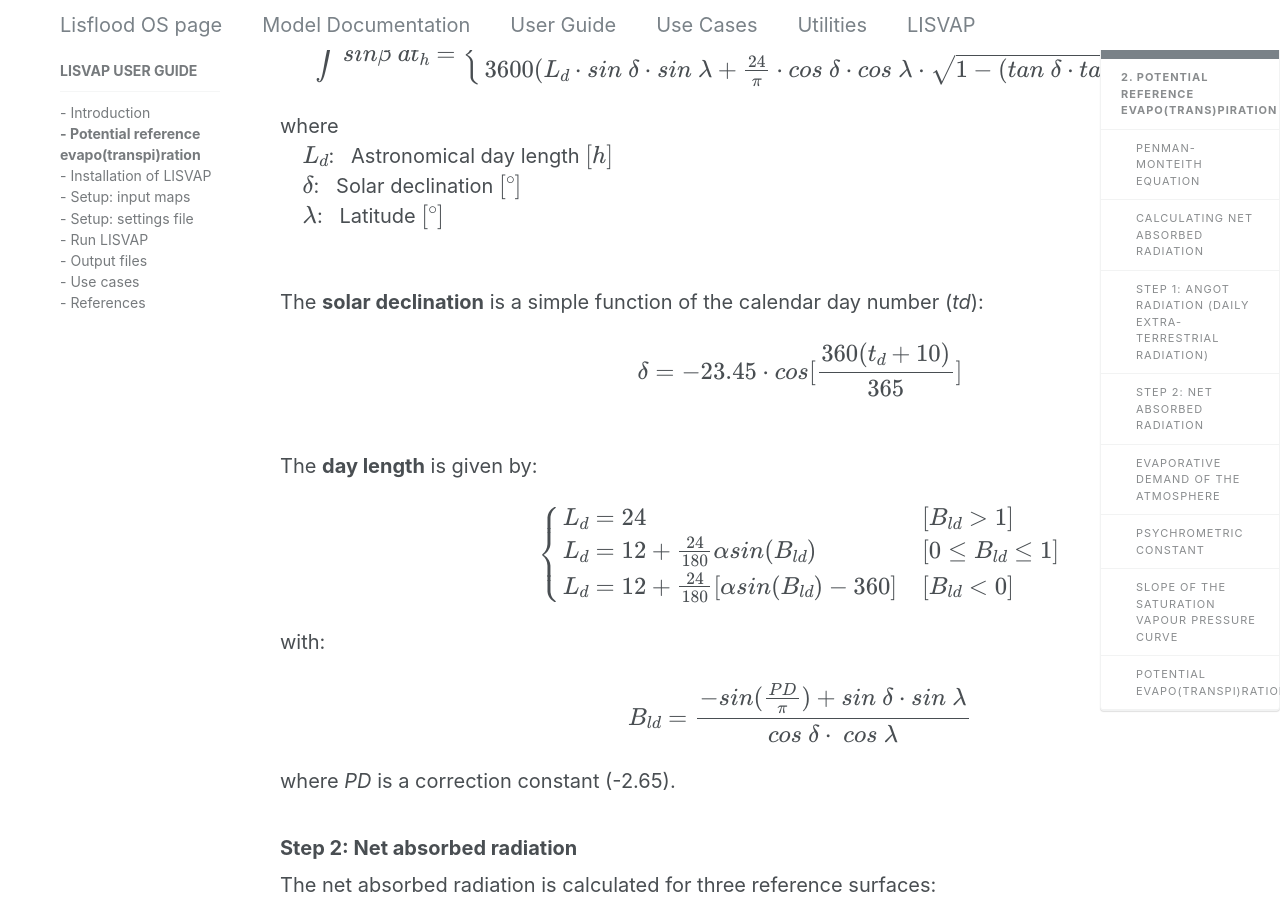
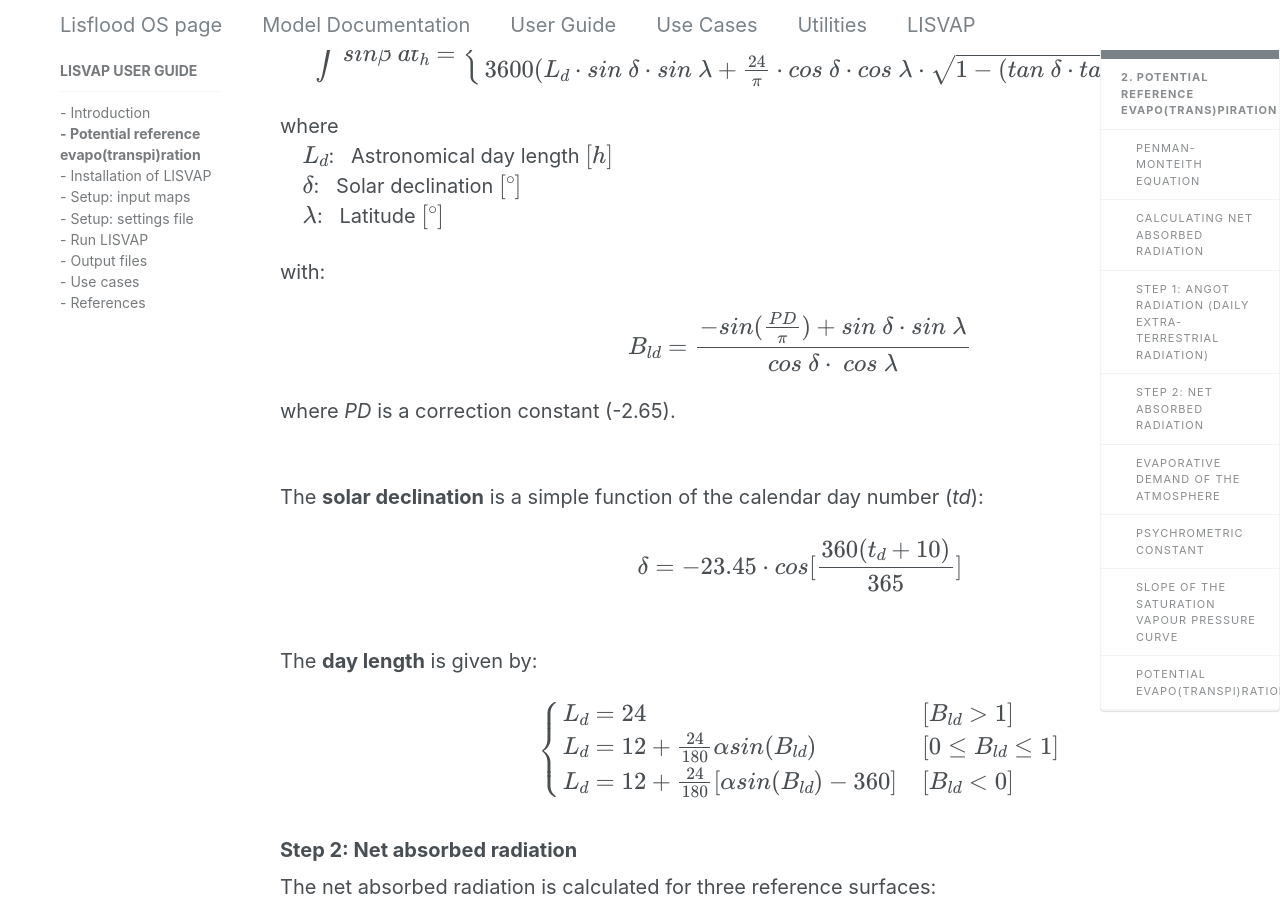
Before and after one commit to ec-jrc/lisflood-lisvap, a Jekyll site: the page built from 2_LISVAP_evaporation/index.md, in a window 1280 px wide and 900 px high, scrolled down 3284 px. Built offline with Jekyll 4.4.1, drawn with Linux system fonts in a browser that asks for light colours; nearby versions of some CDN libraries; our own code applies the rules of GitHub Pages for plain Markdown files; formulas are drawn with MathJax 3; some of the changed lines change nothing that is shown.

Commit message:
Move the definition of Bld closer to its first use.

```diff
--- a/2_LISVAP_evaporation/index.md
+++ b/2_LISVAP_evaporation/index.md
@@ -103,6 +103,14 @@ where<br/>
 &nbsp;&nbsp;&nbsp;&nbsp;$\delta$:&nbsp;&nbsp;		Solar declination $[^\circ]$<br/>
 &nbsp;&nbsp;&nbsp;&nbsp;$\lambda$:&nbsp;&nbsp;		Latitude $[^\circ]$
 
+with:
+
+$$
+B_{ld} = \frac{-sin (\frac{PD}{\pi})+sin \ \delta \cdot sin \ \lambda}{cos \ \delta \cdot \ cos \ \lambda}
+$$
+
+where *PD* is a correction constant (-2.65).
+
 
 <br/> The **solar declination** is a simple function of the calendar day number (*td*):
 
@@ -113,14 +121,6 @@ $$
 <br/> The **day length** is given by:
 
 $$ \begin{cases} L_d = 24   &[B_{ld} > 1]\\ L_d = 12+ \frac{24}{180} \alpha sin(B_{ld})   &[0 \le B_{ld} \le 1]\\ L_d = 12+ \frac{24}{180} [\alpha sin(B_{ld}) - 360] & [B_{ld} < 0]\end{cases} $$
-
-with:
-
-$$
-B_{ld} = \frac{-sin (\frac{PD}{\pi})+sin \ \delta \cdot sin \ \lambda}{cos \ \delta \cdot \ cos \ \lambda}
-$$
-
-where *PD* is a correction constant (-2.65).
 
 
 
```
